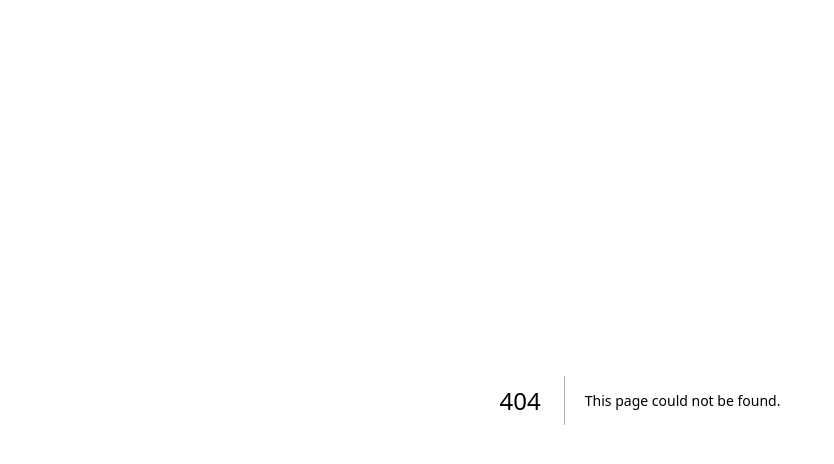
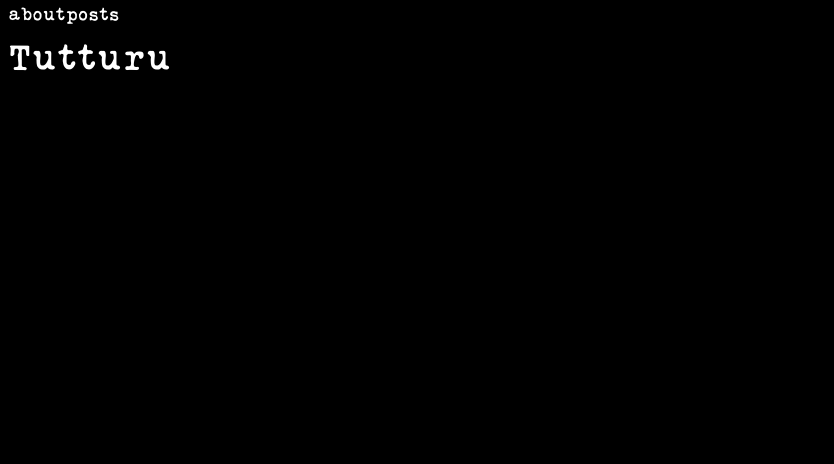
Before and after one commit to gnud-gnaoh/gnudgnaoh, a Next.js app: page /posts in a window 1280 px wide. Before the commit this address had no page. Shown: the top 464 px of the page, without its empty margins (0-834 px from the left). Built offline with nearby package versions, Linux system fonts and the light colour scheme.

Commit message:
add simple header

```diff
--- a/app/global.css
+++ b/app/global.css
@@ -1,6 +1,11 @@
 body {
     background: black;
     color: white;
+}
+
+a {
+  text-decoration: none;
+  color: inherit;
 }
 
 @font-face {
--- a/app/layout.tsx
+++ b/app/layout.tsx
@@ -1,4 +1,5 @@
 import '/app/global.css';
+import Header from '../components/Header.tsx';
 
 export default function RootLayout({
   children,
@@ -8,6 +9,7 @@ export default function RootLayout({
   return (
     <html lang="en">
       <body>
+        <Header />
         {children}
       </body>
     </html>
--- /dev/null
+++ b/app/posts/page.tsx
@@ -0,0 +1,5 @@
+export default function Page() {
+  return <div>
+    <h1 style={{ fontFamily: "'SilkRemington', sans-serif" }}>Tutturu</h1>
+  </div>
+}
--- /dev/null
+++ b/components/Container.tsx
@@ -0,0 +1,7 @@
+type ContainerProps = {
+  children: React.ReactNode;
+};
+
+export default function Container({ children }: ContainerProps) {
+  return <div>{children}</div>;
+}
--- /dev/null
+++ b/components/Header.tsx
@@ -0,0 +1,15 @@
+import Link from "next/link";
+import Container from "../components/Container";
+
+export default function Header() {
+  return (
+    <header>
+      <Container>
+        <nav style={{ fontFamily: "'SilkRemington', sans-serif" }}>
+          <Link href="/">about</Link>
+          <Link href="/posts">posts</Link>
+        </nav>
+      </Container>
+    </header>
+  )
+}
```
